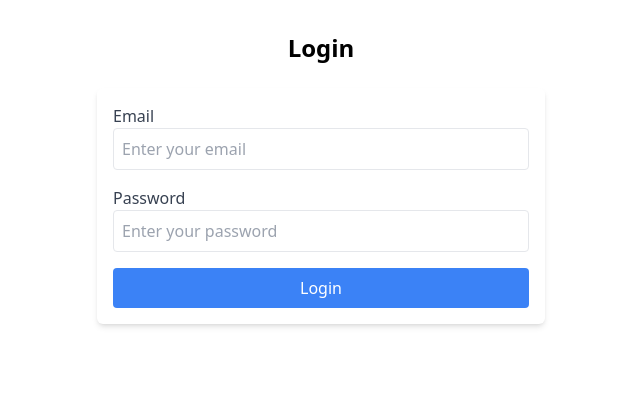
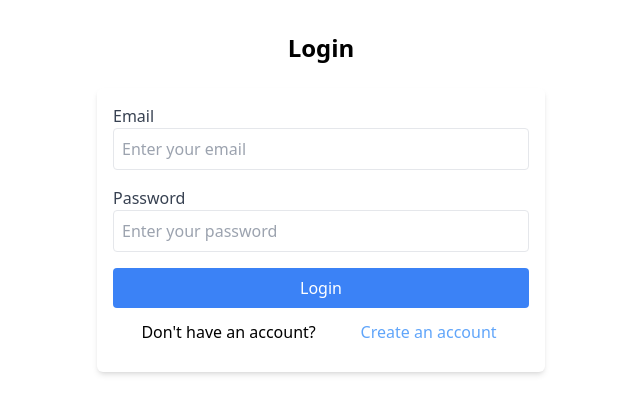
Before and after one commit to HlibHryshko/_expense_manager, a React (Vite) app in the folder front-end/: page /login in a window 1280 px wide. Shown: the top 414 px of the page, without its empty margins (319-959 px from the left). Built offline with nearby package versions, Linux system fonts and the light colour scheme.

Commit message:
dont have an account option is added to the  login form

```diff
--- a/front-end/src/components/LoginForm.tsx
+++ b/front-end/src/components/LoginForm.tsx
@@ -5,6 +5,7 @@ import { loginUser } from "../store/slices/authSlice";
 import { RootState } from "../store";
 import { useNavigate } from "react-router-dom";
 import { useAppDispatch } from "../hooks/useAppDispatch";
+import { Link } from "react-router-dom";
 
 const LoginForm: React.FC = () => {
   const [email, setEmail] = useState("");
@@ -65,6 +66,15 @@ const LoginForm: React.FC = () => {
         >
           {loading ? "Logging in..." : "Login"}
         </button>
+        <div className="flex justify-around m-2 items-center">
+          <p>Don't have an account?</p>
+          <Link
+            to={"/register"}
+            className="p-1 text-blue-400 hover:text-blue-800"
+          >
+            Create an account
+          </Link>
+        </div>
       </form>
     </div>
   );
```
